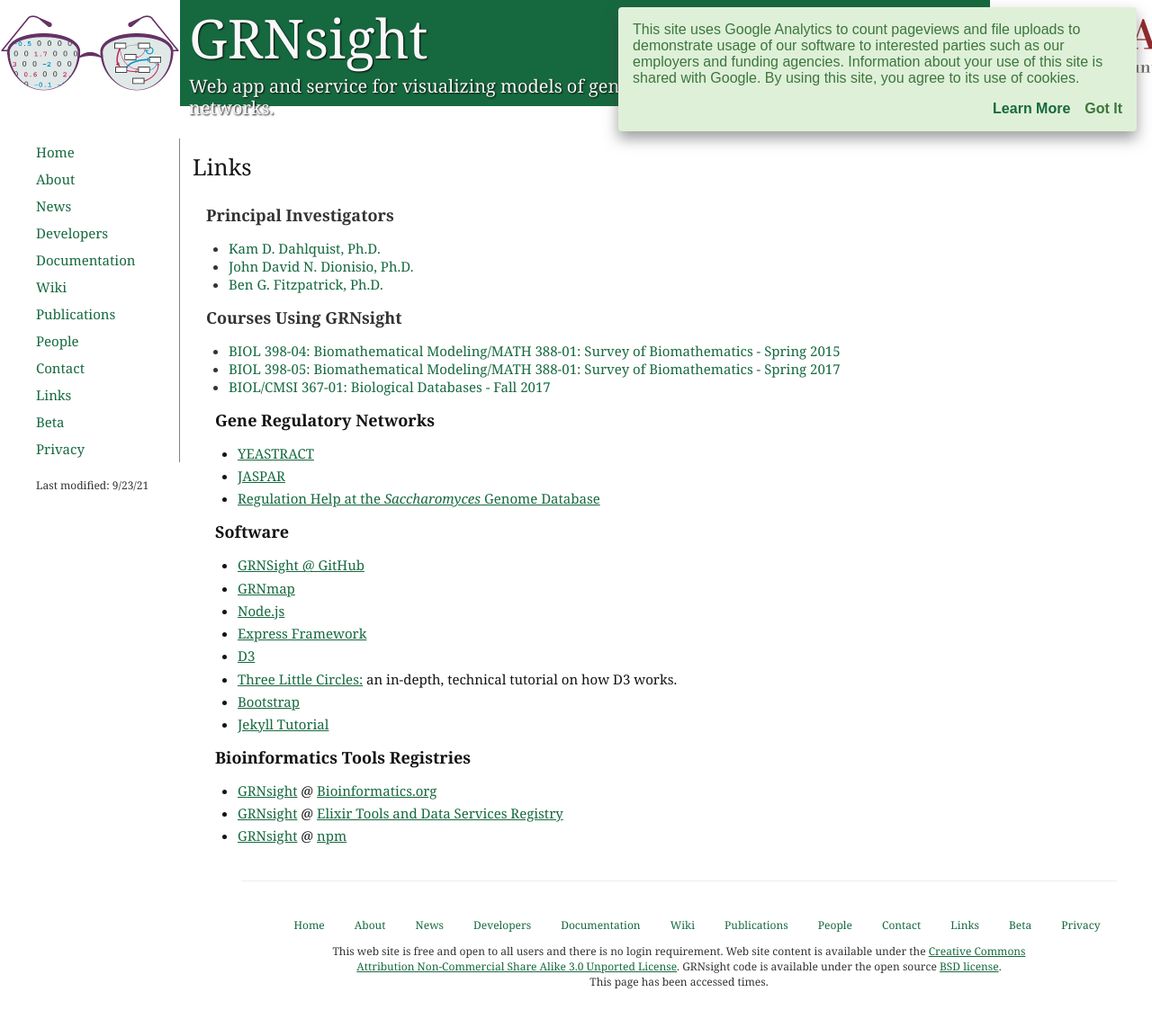
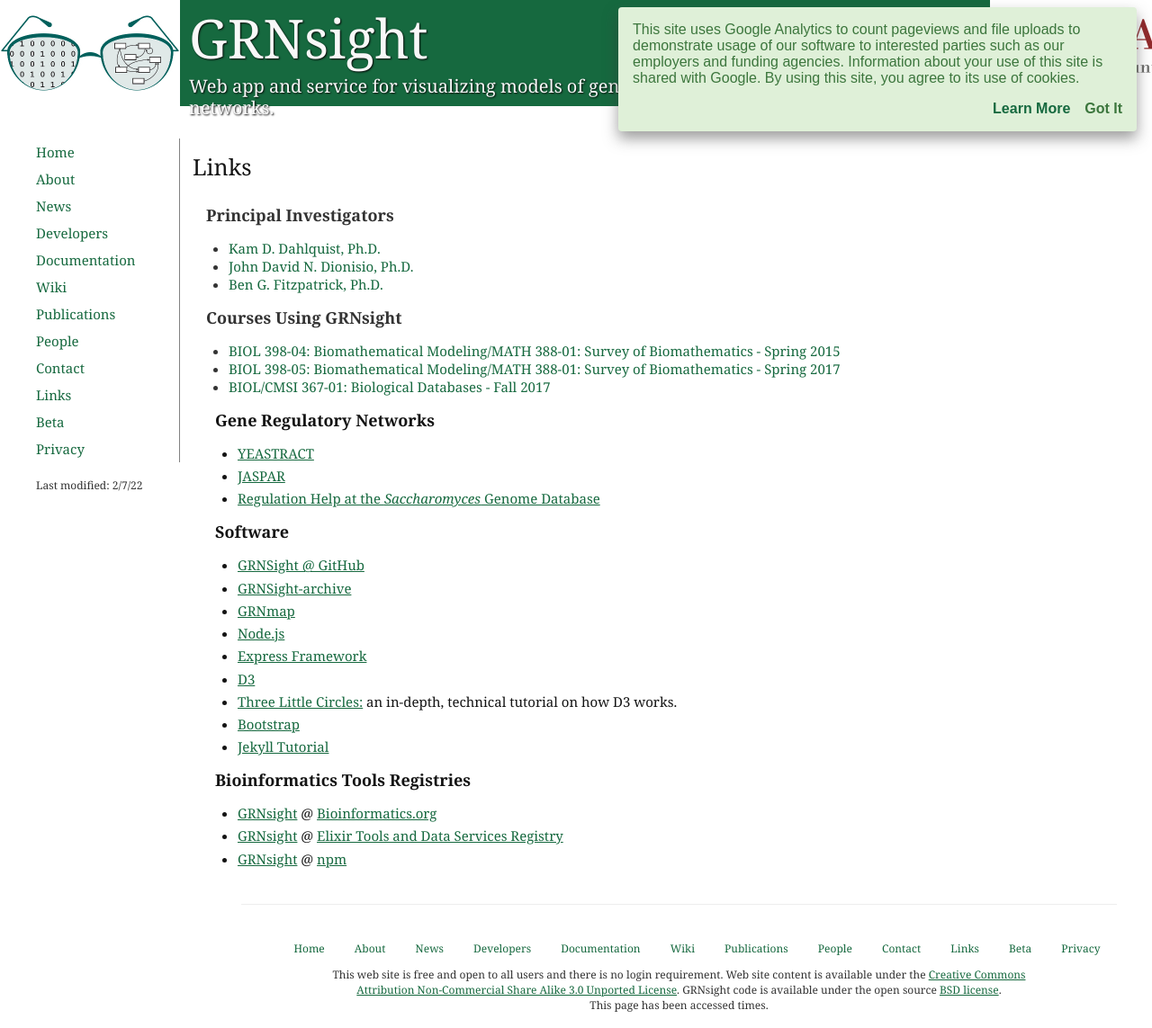
Before and after one commit to dondi/GRNsight, a Jekyll site: the page built from links.html, in a window 1280 px wide. Shown: the whole page at 90% size. Built offline with Jekyll 4.4.1, drawn with Linux system fonts in a browser that asks for light colours; nearby versions of some CDN libraries; before the commit the page ends 1117 px from its top, so only the background shows below that.

Commit message:
add link to GRNsight-archive

```diff
--- a/links.html
+++ b/links.html
@@ -1,7 +1,7 @@
 ---
 layout: default
 title: Links
-modified: 9/23/21
+modified: 2/7/22
 description: Useful links for GRNsight, an open source web application and service for visualizing models of small- to medium-scale gene regulatory networks.
 ---
             <p id="pageTitle">Links</p>
@@ -31,6 +31,7 @@
                 <h4 class="linkHeader">Software</h4>
                 <ul class="linkInfo">
                   <li><a href="https://github.com/dondi/GRNsight" target="_blank">GRNSight @ GitHub</a></li>
+                  <li><a href="https://github.com/dondi/GRNsight-archive" target="_blank"> GRNSight-archive
                   <li><a href="http://kdahlquist.github.io/GRNmap/index.html" target="blank">GRNmap</a></li>
                   <li><a href="http://nodejs.org/" target="_blank">Node.js</a></li>
                   <li><a href="http://expressjs.com/" target="_blank">Express Framework</a></li>
```
